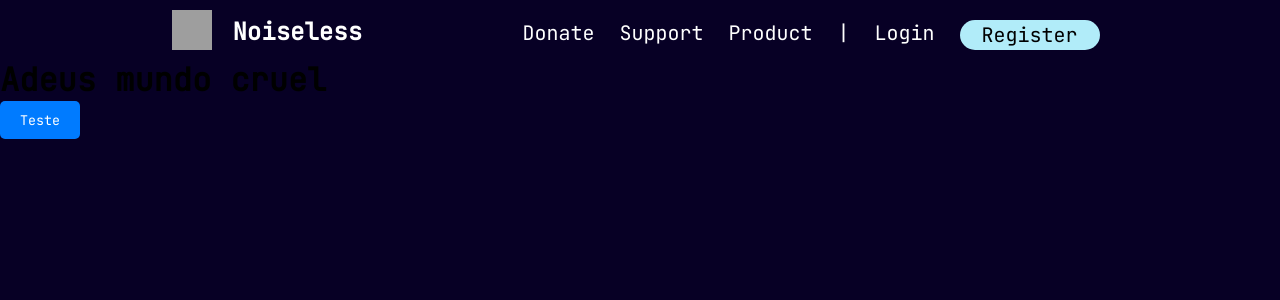
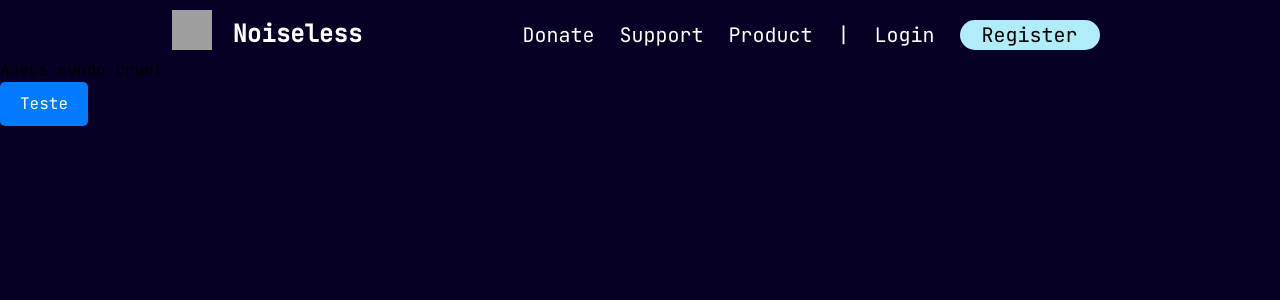
Before and after one commit to NoiselessOfficial/noiseless-frontend, a Vue app: page / in a window 1280 px wide. Shown: the top 300 px of the page. Built offline with nearby package versions, Linux system fonts and the light colour scheme; grey boxes are pictures that could not be loaded.

Commit message:
tailwind

```diff
--- a/package.json
+++ b/package.json
@@ -11,6 +11,7 @@
     "type-check": "vue-tsc --build"
   },
   "dependencies": {
+    "@tailwindcss/vite": "^4.2.2",
     "tailwindcss": "^4.2.2",
     "vue": "^3.5.31",
     "vue-router": "^5.0.4"
--- a/src/styles/main.css
+++ b/src/styles/main.css
@@ -1,6 +1,7 @@
 @import "./variables.css";
 @import "./breakpoints.css";
 @import "./utilities.css";
+@import "tailwindcss";
 
 /* reset básico */
 * {
```
Also changed, not shown: 1 other file (tests, documents, lock files or other folders).
